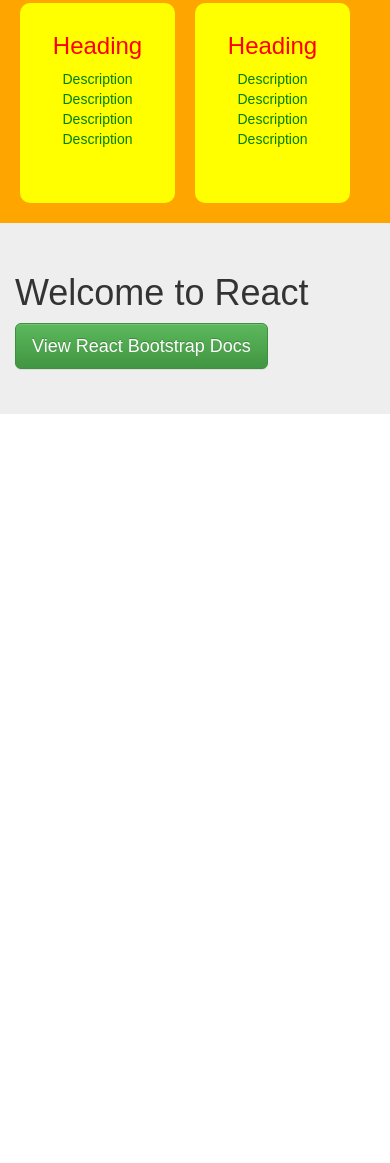
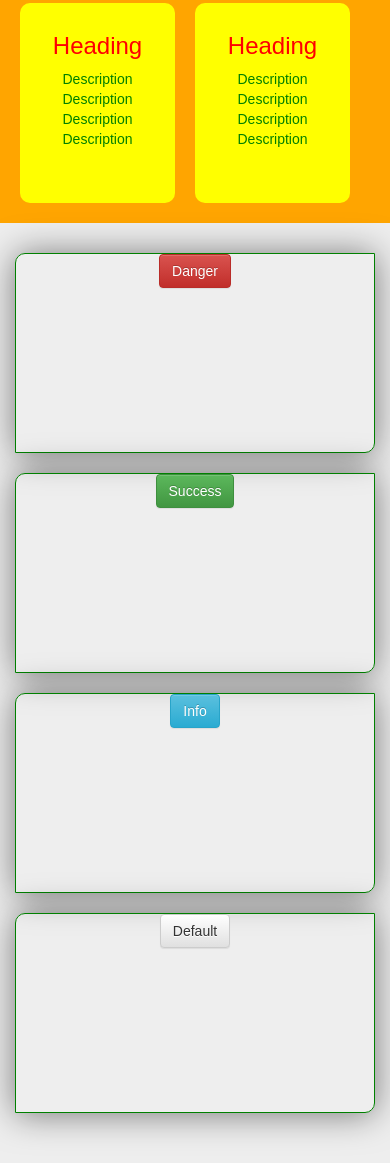
Before and after one commit to vkash5/My-React-Setup, a React app: page / in a window 390 px wide. Shown: the part 437-1600 px from the top of the page. Before the commit the page ends 851 px from the top, so only its background shows below. Built offline with nearby package versions, Linux system fonts and the light colour scheme; no server answers.

Commit message:
made some responsive layout using grid

```diff
--- a/src/components/App/index.js
+++ b/src/components/App/index.js
@@ -1,5 +1,5 @@
 import React, { Component } from 'react';
-import { Grid, Navbar, Jumbotron, Button } from 'react-bootstrap';
+import { Grid, Row, Col, Navbar, Jumbotron, Button } from 'react-bootstrap';
 import './index.css';
 import Dashboard from '../Dashboard';
 class App extends Component {
@@ -20,16 +20,36 @@ class App extends Component {
 				</Navbar>
 				<Jumbotron>
 					<Grid>
-            <h1>Welcome to React</h1>
-            <p>
-              <Button
-                bsStyle="success"
-                bsSize="large"
-                href="http://react-bootstrap.github.io/components.html"
-                target="_blank">
-                View React Bootstrap Docs
+						<Row className="show-grid">
+							<Col xs={12} sm={6} md={4} lg={3} >
+								<div className="btn-col">
+									<Button bsStyle="danger" bgSize='small'>
+										Danger
 									</Button>
-            </p>
+								</div>
+							</Col>
+							<Col xs={12} sm={6} md={4} lg={3}>
+								<div className="btn-col">
+									<Button bsStyle="success" bgSize='small'>
+										Success
+									</Button>
+								</div>
+							</Col>
+							<Col xs={12} sm={6} md={4} lg={3} >
+								<div className="btn-col">
+									<Button bsStyle="info" bgSize='small'>
+										Info
+									</Button>
+								</div>
+							</Col>
+							<Col xs={12} sm={6} md={4} lg={3} >
+								<div className="btn-col">
+									<Button bsStyle="default" bgSize='small'>
+										Default
+									</Button>
+								</div>
+							</Col>
+						</Row>
 					</Grid>
 				</Jumbotron>
 			</div>
--- a/src/components/App/index.scss
+++ b/src/components/App/index.scss
@@ -3,4 +3,12 @@
 .app-wrapper {
     background-color: $red;
     height: 800px;
+    & .btn-col {
+        margin-bottom: 20px;
+        text-align: center;
+        border: 1px solid green;
+        @include border-radius(10px,0);
+        @include box-shadow(0.5);
+        min-height: 200px;
+    }
 }
--- a/src/components/Dashboard/index.scss
+++ b/src/components/Dashboard/index.scss
@@ -15,7 +15,7 @@
         height: 200px;
         margin-right: 20px;
         color: $red;
-        @include border-radius(10px);
+        @include border-radius(10px,10px);
         background-color: $yellow;
         padding: 10px;
         margin-bottom: 20px;
--- a/src/library/styles/mixins.scss
+++ b/src/library/styles/mixins.scss
@@ -1,4 +1,8 @@
 @import './variables.scss';
-@mixin border-radius($radius) {
-    border-radius: $radius;
+@mixin border-radius($radiusX, $radiusY) {
+    border-radius: $radiusX $radiusY;
 }
+/* Box Shadow */
+@mixin box-shadow ($dark){
+    box-shadow: 0 1px 35px rgba(0, 0, 0, $dark);
+}
```
Lines whose indentation alone changed are shown as unchanged.
